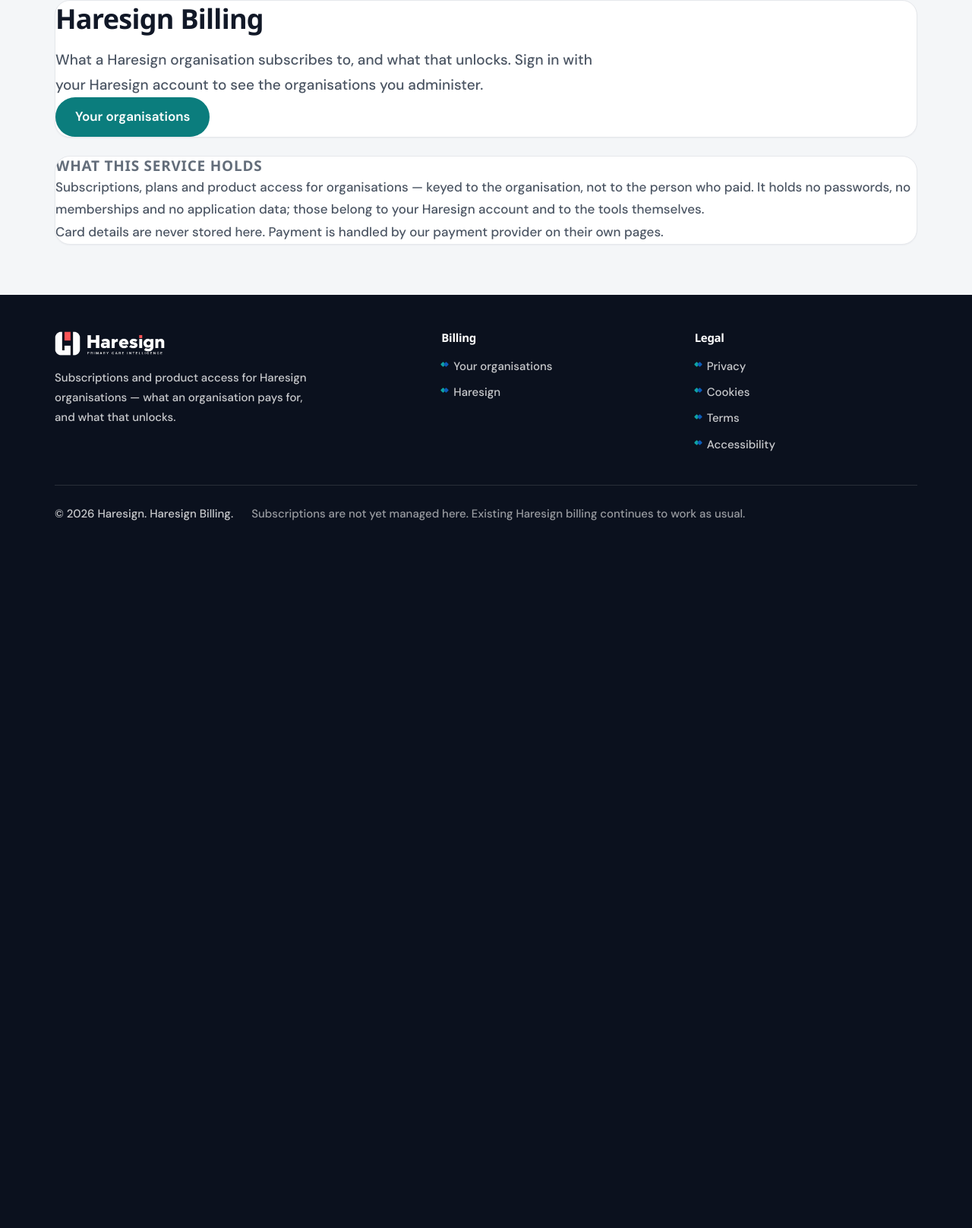
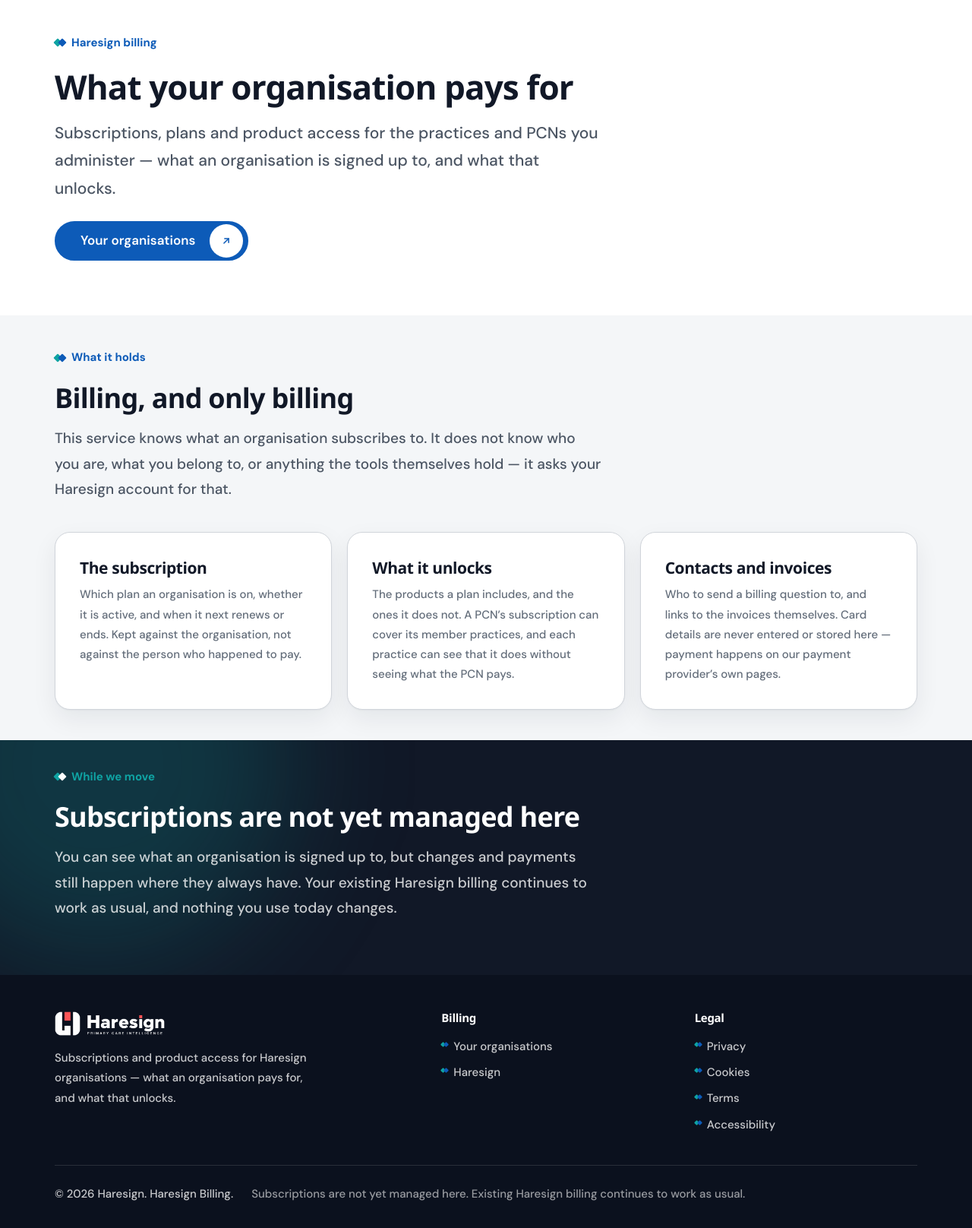
Before and after one commit to milleruk/haresign-billing, a Django app: page / in a window 1280 px wide. Shown: the part 79-1695 px from the top of the page at 76% size. Before the commit the page ends 764 px from the top, so only its background shows below. Run offline with Django 5.2, Linux system fonts and the light colour scheme; the visitor is signed in with stand-in values (Sample User, id 1); parts of the project's set-up code (start-up, migrations or seed data) failed here and were passed over; some web fonts are replaced.

Commit message:
Give the landing page a shape, and say the one thing it was not saying
The page was two bare panels. `hs-panel` carries no padding of its own — its
padding lives in `__head` and `__body` — so content dropped straight inside sat
hard against the border, which is why it read as an unstyled box rather than a
card. The error pages and the sign-in failure page had the same defect.

Rebuilt as bands, the way the rest of the estate is: a lead header with an
eyebrow and the arrow control, a muted band of three cards, and a closing
inverse band. Message pages become a padded section rather than a panel, since
a short message is prose and does not need a box at all.

The wording did the page fewer favours than the layout. The heading was the
product's own name, which tells a visitor nothing they did not get from the tab
title; it now says what the page is *for*. "Sign-in is not configured in this
environment" was an operational detail on a public page and is gone. Three cards
replace one paragraph of run-together prose, and each says a thing somebody
might actually have come to check — including that a PCN's subscription can
cover its practices without those practices seeing what the PCN pays.

The band that matters most is the last one: while checkout is off, nobody's
billing has moved here, and a visitor who leaves believing otherwise has been
misled by the page. haresign.net reserves the inverse band for exactly that
caveat, and Identity already uses it the same way for dual running.

The panel test is the general form of the padding bug, asserted structurally: a
panel must contain a `__body`, and it fails if `hs-panel` ever grows padding of
its own and makes the rule wrong.

Co-Authored-By: Claude Opus 5 <noreply@anthropic.com>

```diff
--- a/web/templates/web/home.html
+++ b/web/templates/web/home.html
@@ -1,39 +1,114 @@
 {% extends "web/base.html" %}
+
+{% comment %}The landing page.
+
+Built as bands, like the rest of the estate, rather than as a stack of bare
+panels: `hs-panel` carries no padding of its own — its padding lives in
+`__head` and `__body` — so content dropped straight into one sits hard against
+the border. Sections are the right container for a page that is prose.
+
+The order is deliberate. What this is, then what it holds, then the one caveat a
+visitor most needs to leave with. The caveat sits *last* and on the inverse band
+because it qualifies everything above it: nobody's billing has moved here yet.
+{% endcomment %}
 
 {% block title %}{{ SITE_NAME }}{% endblock %}
 
 {% block content %}
-<div class="hs-container hs-stack">
 
-  <section class="hs-panel">
-    <h1 class="hs-page-header__title">{{ SITE_NAME }}</h1>
+<section class="hs-section hs-section--first" aria-labelledby="home-title">
+  <div class="hs-container">
+    <div class="hs-page-header hs-page-header--lead">
+      <p class="hs-eyebrow">Haresign billing</p>
+      <h1 class="hs-page-header__title" id="home-title">What your organisation pays for</h1>
       <p class="hs-page-header__lead">
-      What a Haresign organisation subscribes to, and what that unlocks. Sign in
-      with your Haresign account to see the organisations you administer.
+        Subscriptions, plans and product access for the practices and PCNs you
+        administer — what an organisation is signed up to, and what that unlocks.
       </p>
 
+      <div class="hs-page-header__actions">
         {% if user.is_authenticated %}
-      <p><a class="hs-btn hs-btn--primary" href="{% url 'billing:home' %}">Your organisations</a></p>
+          {% url 'billing:home' as organizations_url %}
+          {% include 'web/partials/_arrow_button.html' with href=organizations_url label='Your organisations' %}
         {% elif OIDC_ENABLED %}
-      <p><a class="hs-btn hs-btn--primary" href="{% url 'identity:login' %}">Sign in</a></p>
-    {% else %}
-      <p class="hs-panel__note">Sign-in is not configured in this environment.</p>
+          {% url 'identity:login' as login_url %}
+          {% include 'web/partials/_arrow_button.html' with href=login_url label='Sign in' %}
+          {% if HARESIGN_IDENTITY_URL %}
+            <a class="hs-btn hs-btn--secondary" href="{{ HARESIGN_IDENTITY_URL }}/">Your Haresign account</a>
           {% endif %}
+        {% endif %}
+      </div>
+
+      {% comment %}Signing in is signing in *with the account you already have*.
+      Saying so removes the question this page otherwise raises — whether there
+      is a separate billing login to create.{% endcomment %}
+      {% if not user.is_authenticated %}
+        <p class="hs-page-header__meta">
+          <span class="hs-org-card__meta">
+            Sign in with your existing Haresign account. Billing is managed by an
+            organisation’s administrators.
+          </span>
+        </p>
+      {% endif %}
+    </div>
+  </div>
 </section>
 
-  <section class="hs-panel">
-    <h2 class="hs-panel__title">What this service holds</h2>
-    <p>
-      Subscriptions, plans and product access for organisations — keyed to the
-      organisation, not to the person who paid. It holds no passwords, no
-      memberships and no application data; those belong to your Haresign account
-      and to the tools themselves.
+<section class="hs-section hs-section--muted" aria-labelledby="holds-title">
+  <div class="hs-container">
+    {% include 'web/partials/_section_header.html' with eyebrow='What it holds' heading='Billing, and only billing' lead='This service knows what an organisation subscribes to. It does not know who you are, what you belong to, or anything the tools themselves hold — it asks your Haresign account for that.' heading_id='holds-title' %}
+
+    {% comment%}Three things rather than three bullets: each is a fact somebody
+    might come here to check, and a card makes it a thing rather than a line.
+    {% endcomment %}
+    <div class="hs-grid">
+      <article class="hs-card">
+        <h3 class="hs-card__title">The subscription</h3>
+        <p class="hs-card__hint">
+          Which plan an organisation is on, whether it is active, and when it next
+          renews or ends. Kept against the organisation, not against the person who
+          happened to pay.
         </p>
-    <p>
-      Card details are never stored here. Payment is handled by our payment
-      provider on their own pages.
+      </article>
+      <article class="hs-card">
+        <h3 class="hs-card__title">What it unlocks</h3>
+        <p class="hs-card__hint">
+          The products a plan includes, and the ones it does not. A PCN’s
+          subscription can cover its member practices, and each practice can see
+          that it does without seeing what the PCN pays.
         </p>
+      </article>
+      <article class="hs-card">
+        <h3 class="hs-card__title">Contacts and invoices</h3>
+        <p class="hs-card__hint">
+          Who to send a billing question to, and links to the invoices themselves.
+          Card details are never entered or stored here — payment happens on our
+          payment provider’s own pages.
+        </p>
+      </article>
+    </div>
+  </div>
 </section>
 
+{% comment %}The caveat, in the band the rest of the estate reserves for exactly
+this. While checkout is off, nobody's billing has actually moved, and a visitor
+who leaves this page believing otherwise has been misled by it.{% endcomment %}
+{% if not BILLING_CHECKOUT_ENABLED %}
+  <section class="hs-section hs-section--tight hs-section--inverse" aria-labelledby="dual-running-heading">
+    <div class="hs-container">
+      <div class="hs-section-header">
+        <p class="hs-eyebrow">While we move</p>
+        <h2 class="hs-section-header__title" id="dual-running-heading">
+          Subscriptions are not yet managed here
+        </h2>
+        <p class="hs-section-header__lead">
+          You can see what an organisation is signed up to, but changes and payments
+          still happen where they always have. Your existing Haresign billing
+          continues to work as usual, and nothing you use today changes.
+        </p>
       </div>
+    </div>
+  </section>
+{% endif %}
+
 {% endblock %}
--- /dev/null
+++ b/web/templates/web/partials/_arrow_button.html
@@ -0,0 +1,16 @@
+{% comment %}The arrow call to action — haresign.net's signature control.
+
+    {% include 'web/partials/_arrow_button.html' with href=url label='Sign in' %}
+    {% include 'web/partials/_arrow_button.html' with href=url label='Read more' light=True %}
+
+`light=True` inverts it for a dark ground. `extra_class` appends utility classes
+without a second copy of the markup.
+
+The two discs are decoration: only one is visible at a time, they swap on hover,
+and neither says anything the label does not. They are aria-hidden through the
+icon partial, so the accessible name is exactly the label.
+{% endcomment %}<a class="hs-btn hs-btn--arrow{% if light %} hs-btn--arrow-light{% endif %}{% if extra_class %} {{ extra_class }}{% endif %}" href="{{ href }}">
+  <span class="hs-btn__arrow hs-btn__arrow--lead">{% include 'web/partials/_icon.html' with name='arrow-up-right' %}</span>
+  <span class="hs-btn__label">{{ label }}</span>
+  <span class="hs-btn__arrow hs-btn__arrow--trail">{% include 'web/partials/_icon.html' with name='arrow-up-right' %}</span>
+</a>
--- /dev/null
+++ b/web/templates/web/partials/_icon.html
@@ -0,0 +1,17 @@
+{% comment %}One inline SVG icon, by name.
+
+    {% include 'web/partials/_icon.html' with name='arrow-up-right' %}
+
+Inline rather than a sprite, a font or a file: the Content-Security-Policy here
+allows no third-party origin, and an icon font is a download that fails open — a
+missing glyph box where an arrow should be. Inline SVG is markup, not a style
+attribute or a script, so the CSP has nothing to object to.
+
+Always decorative. Every icon in this service sits beside a text label that
+already carries the meaning, so `aria-hidden` is unconditional.
+
+`currentColor` so the icon takes the ink of whatever it sits inside.
+{% endcomment %}{% spaceless %}
+{% if name == 'arrow-up-right' %}<svg viewBox="0 0 16 16" fill="none" stroke="currentColor" stroke-width="1.75" stroke-linecap="round" stroke-linejoin="round" aria-hidden="true" focusable="false"><path d="M4.5 11.5 11.5 4.5"/><path d="M5.5 4.5h6v6"/></svg>
+{% endif %}
+{% endspaceless %}
--- /dev/null
+++ b/web/templates/web/partials/_section_header.html
@@ -0,0 +1,18 @@
+{% comment %}Section header — eyebrow, heading, supporting line, optional action.
+
+    {% include 'web/partials/_section_header.html' with eyebrow='What it holds' heading='Subscriptions' lead='…' heading_id='holds-title' %}
+
+`heading_id` is worth passing whenever the section is a landmark: it lets the
+<section> point at it with aria-labelledby, which is what gives the region an
+accessible name.
+
+`compact=True` drops the heading to card scale, for a working screen where the
+marketing heading scale would shout a one-word label over a short list.
+{% endcomment %}
+<div class="hs-section-header{% if compact %} hs-section-header--compact{% endif %}">
+  {% if eyebrow %}<p class="hs-eyebrow">{{ eyebrow }}</p>{% endif %}
+  {% if heading %}
+    <h2 class="hs-section-header__title"{% if heading_id %} id="{{ heading_id }}"{% endif %}>{{ heading }}</h2>
+  {% endif %}
+  {% if lead %}<p class="hs-section-header__lead">{{ lead }}</p>{% endif %}
+</div>
```
Also changed, not shown: identity/templates/identity/sign_in_failed.html (+9 -4 lines), identity/templates/identity/unavailable.html (+5 -3 lines), web/templates/web/429.html (+11 -9 lines), web/tests/test_design_system.py (+32 -0 lines). Lines whose indentation alone changed are shown as unchanged.
